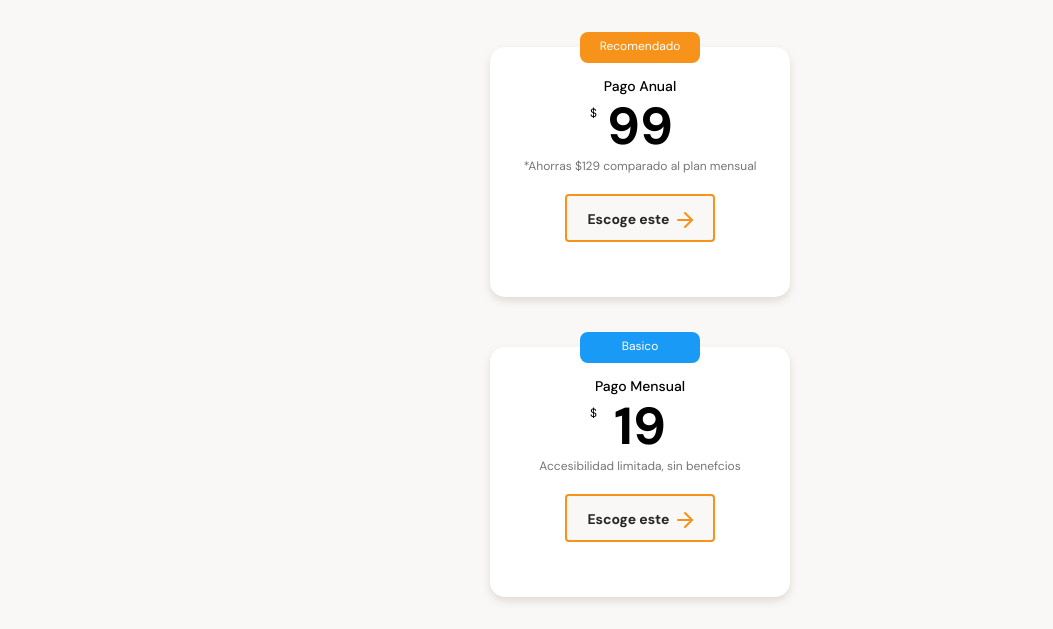
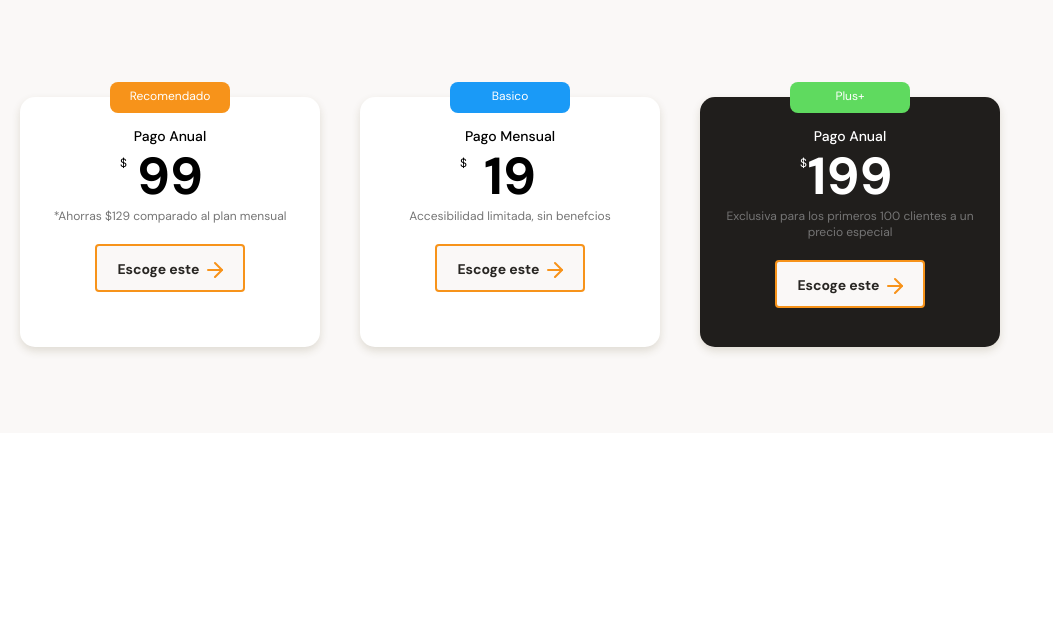
Before and after one commit to hahs-92/Batabit, a plain HTML site: page index.html in a window 1280 px wide. Shown: the part 2877-3506 px from the top of the page, without its empty margins (0-1053 px from the left). After the commit the page ends 3310 px from the top, so only its background shows below. Drawn offline with Linux system fonts and the light colour scheme.

Commit message:
scroll horizontal

```diff
--- a/styles.css
+++ b/styles.css
@@ -440,14 +440,33 @@ main {
     color: #757575;
 }
 
+/* contenedor de las tarjetas */
+.plans-container--slider {
+    display: flex;
+    height: 316px;
+    overflow-x: scroll;
+    overscroll-behavior-x: contain;
+    scroll-snap-type: x proximity;
+}
+
+/*Decorar scrollbar*/
+.plans-container--slider::-webkit-scrollbar {
+    background-color: var(--soft-orange);
+    height: 3px;
+}
+.plans-container--slider::-webkit-scrollbar-thumb {
+    background-color: var(--bitcoin-orange);
+}
+
 /* tarjeta */
 .plans-container--card {
     position: relative;
+    scroll-snap-align: center;
     width: 70%;
     min-width: 230px;
     max-width: 300px;
     height: 250px;
-    margin: 50px auto 0;
+    margin: 50px 20px 0; /*el 30px separa las tarjetas*/
     padding: 0 15px;
     background-color: var(--just-white);
     border-radius: 15px;
```
